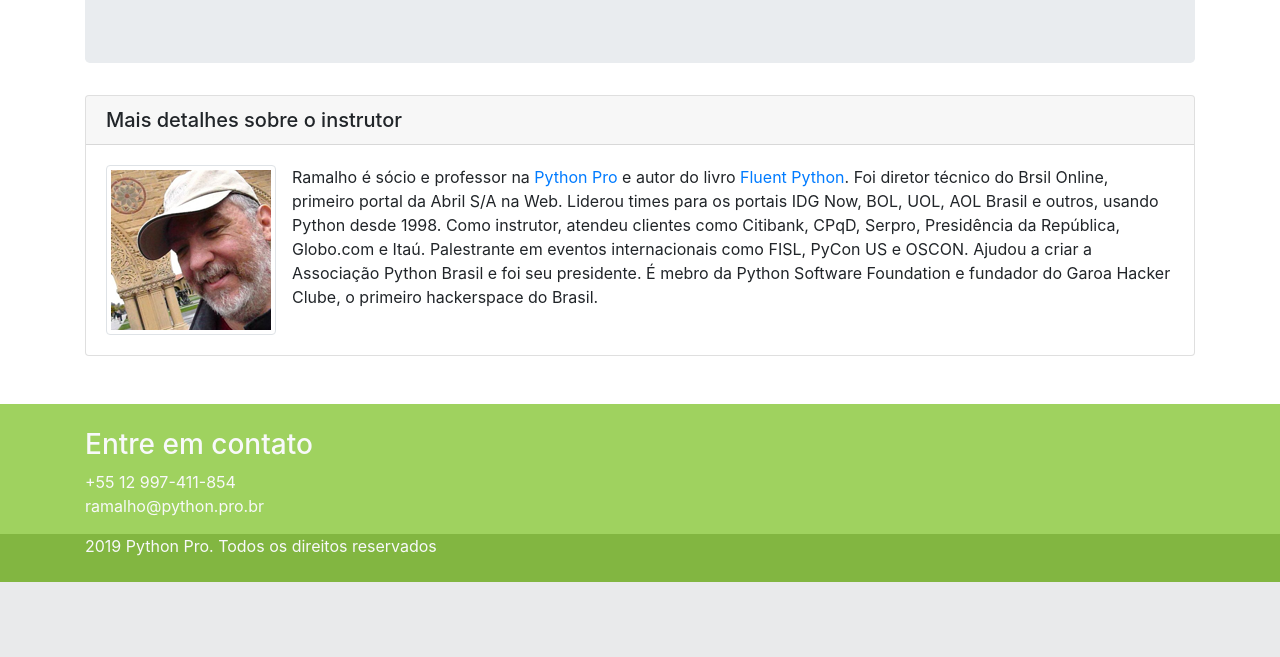
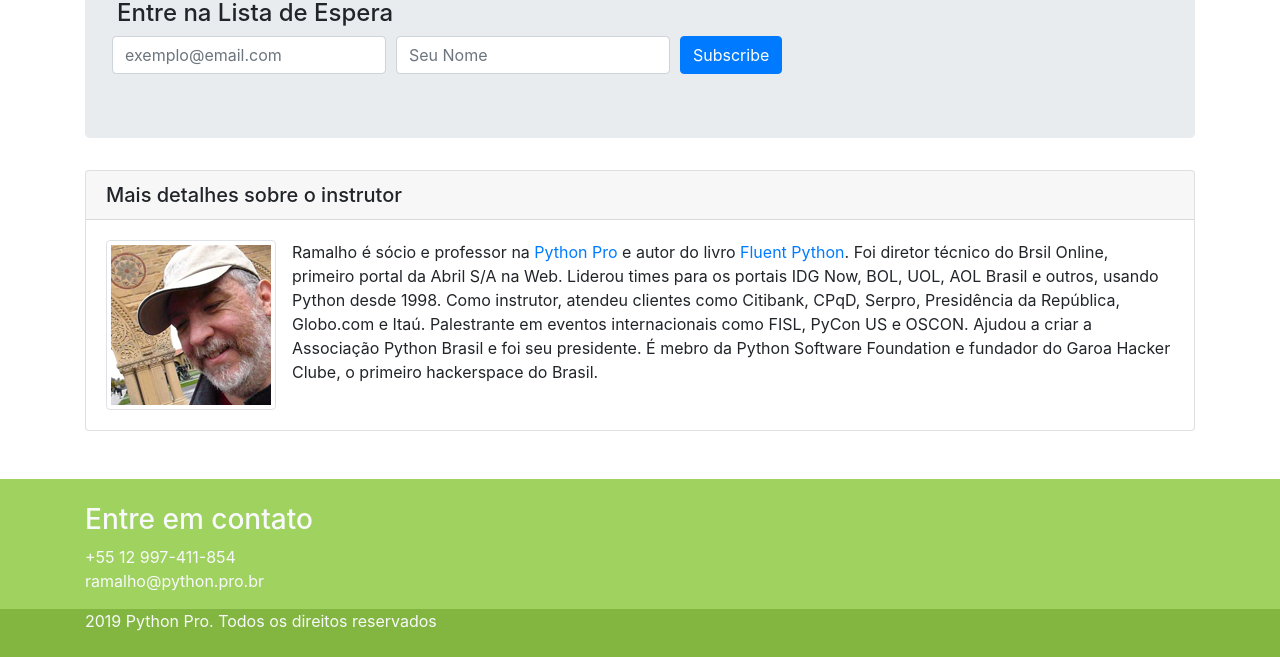
Before and after one commit to wherculano/curso-django, a Django app: page / in a window 1280 px wide. Shown: the part 504-1161 px from the top of the page. Before the commit the page ends 1086 px from the top, so only its background shows below. Run offline with Django 3.2, Linux system fonts and the light colour scheme; some libraries are stand-ins or nearby versions.

Commit message:
Incorporando o primeiro video do Viemo de forma manual e adicionando novamente o formulário da Home.

```diff
--- a/pypro/base/templates/base/home.html
+++ b/pypro/base/templates/base/home.html
@@ -45,32 +45,32 @@
                 <script type="text/javascript"
                         src="https://stc.pagseguro.uol.com.br/pagseguro/api/v2/checkout/pagseguro.lightbox.js"></script>
                 <!-- FIM DO BOTAO PAGSEGURO -->
-                <!--                <h4 mt-4>Entre na Lista de Espera</h4>-->
-                <!--                &lt;!&ndash; Begin Mailchimp Signup Form &ndash;&gt;-->
-                <!--                <form action="https://hotmail.us20.list-manage.com/subscribe/post?u=85cc5605025bfa39c39903c16&amp;id=15bc37dfc3"-->
-                <!--                      method="post" id="mc-embedded-subscribe-form" name="mc-embedded-subscribe-form"-->
-                <!--                      class="form-row align-items-center"-->
-                <!--                      target="_blank" novalidate>-->
-                <!--                    <div class="form-row align-items-center">-->
-                <!--                        <div class="col-auto">-->
-                <!--                            <label class="sr-only" for="mce-EMAIL">E-mail</label>-->
-                <!--                            <input type="email" value="" name="EMAIL" class="form-control required" id="mce-EMAIL"-->
-                <!--                                   placeholder="exemplo@email.com">-->
-                <!--                        </div>-->
-                <!--                        <div class="col-auto">-->
-                <!--                            <label class="sr-only" for="mce-FNAME">Nome</label>-->
-                <!--                            <input type="text" value="" name="FNAME" class="form-control" id="mce-FNAME" placeholder="Seu Nome">-->
-                <!--                        </div>-->
+                                <h4 mt-4>Entre na Lista de Espera</h4>
+                                <!-- Begin Mailchimp Signup Form -->
+                                <form action="https://hotmail.us20.list-manage.com/subscribe/post?u=85cc5605025bfa39c39903c16&amp;id=15bc37dfc3"
+                                      method="post" id="mc-embedded-subscribe-form" name="mc-embedded-subscribe-form"
+                                      class="form-row align-items-center"
+                                      target="_blank" novalidate>
+                                    <div class="form-row align-items-center">
+                                        <div class="col-auto">
+                                            <label class="sr-only" for="mce-EMAIL">E-mail</label>
+                                            <input type="email" value="" name="EMAIL" class="form-control required" id="mce-EMAIL"
+                                                   placeholder="exemplo@email.com">
+                                        </div>
+                                        <div class="col-auto">
+                                            <label class="sr-only" for="mce-FNAME">Nome</label>
+                                            <input type="text" value="" name="FNAME" class="form-control" id="mce-FNAME" placeholder="Seu Nome">
+                                        </div>
 
-                <!--                        &lt;!&ndash; real people should not fill this in and expect good things - do not remove this or risk form bot signups&ndash;&gt;-->
-                <!--                        <div style="position: absolute; left: -5000px;" aria-hidden="true"><input type="text" name="b_85cc5605025bfa39c39903c16_15bc37dfc3" tabindex="-1" value=""></div>-->
+                                        <!-- real people should not fill this in and expect good things - do not remove this or risk form bot signups-->
+                                        <div style="position: absolute; left: -5000px;" aria-hidden="true"><input type="text" name="b_85cc5605025bfa39c39903c16_15bc37dfc3" tabindex="-1" value=""></div>
 
-                <!--                        <div class="col-auto">-->
-                <!--                            <input type="submit" value="Subscribe" name="subscribe"-->
-                <!--                                                      id="mc-embedded-subscribe" class="btn btn-primary">-->
-                <!--                        </div>-->
-                <!--                    </div>-->
-                <!--                </form>-->
+                                        <div class="col-auto">
+                                            <input type="submit" value="Subscribe" name="subscribe"
+                                                                      id="mc-embedded-subscribe" class="btn btn-primary">
+                                        </div>
+                                    </div>
+                                </form>
                 <!--End mc_embed_signup-->
             </div>
         </div>
```
Also changed, not shown: pypro/aperitivos/templates/aperitivos/video.html (+59 -3 lines), pypro/aperitivos/tests.py (+10 -0 lines).
